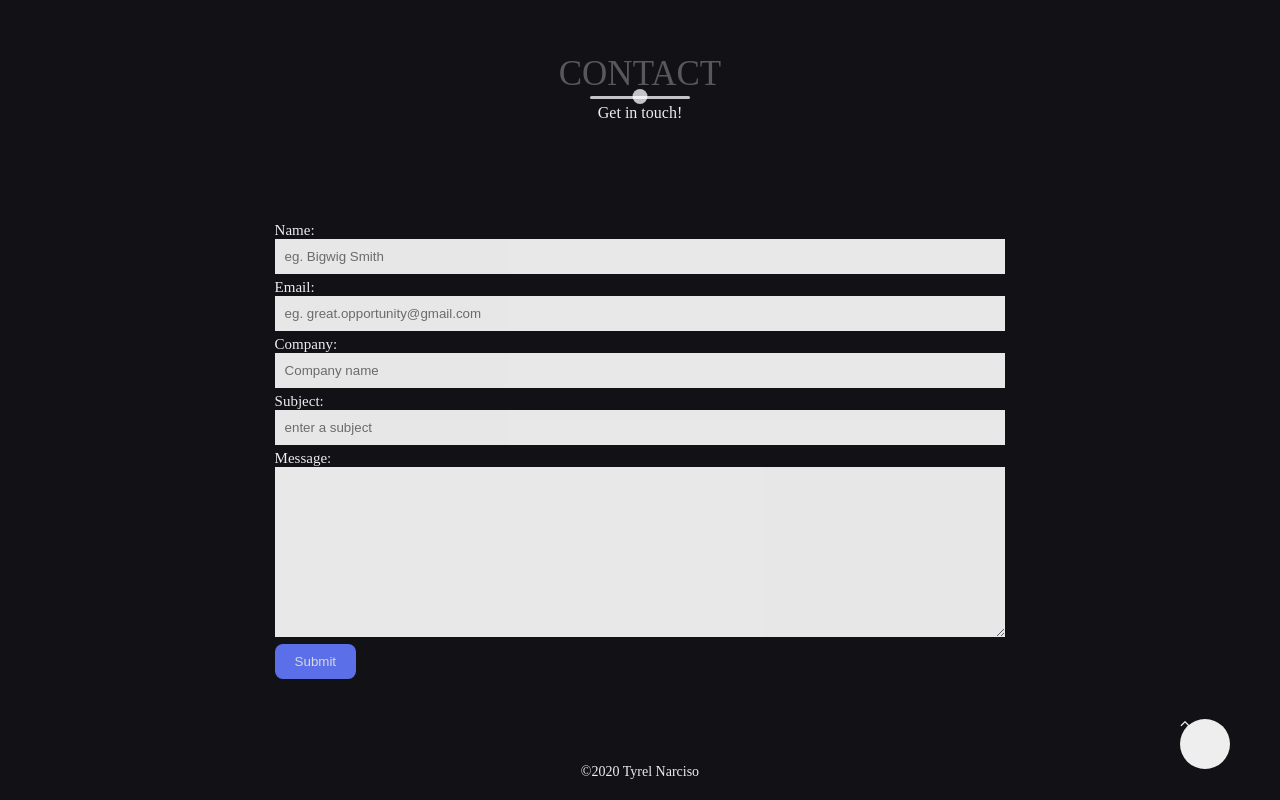
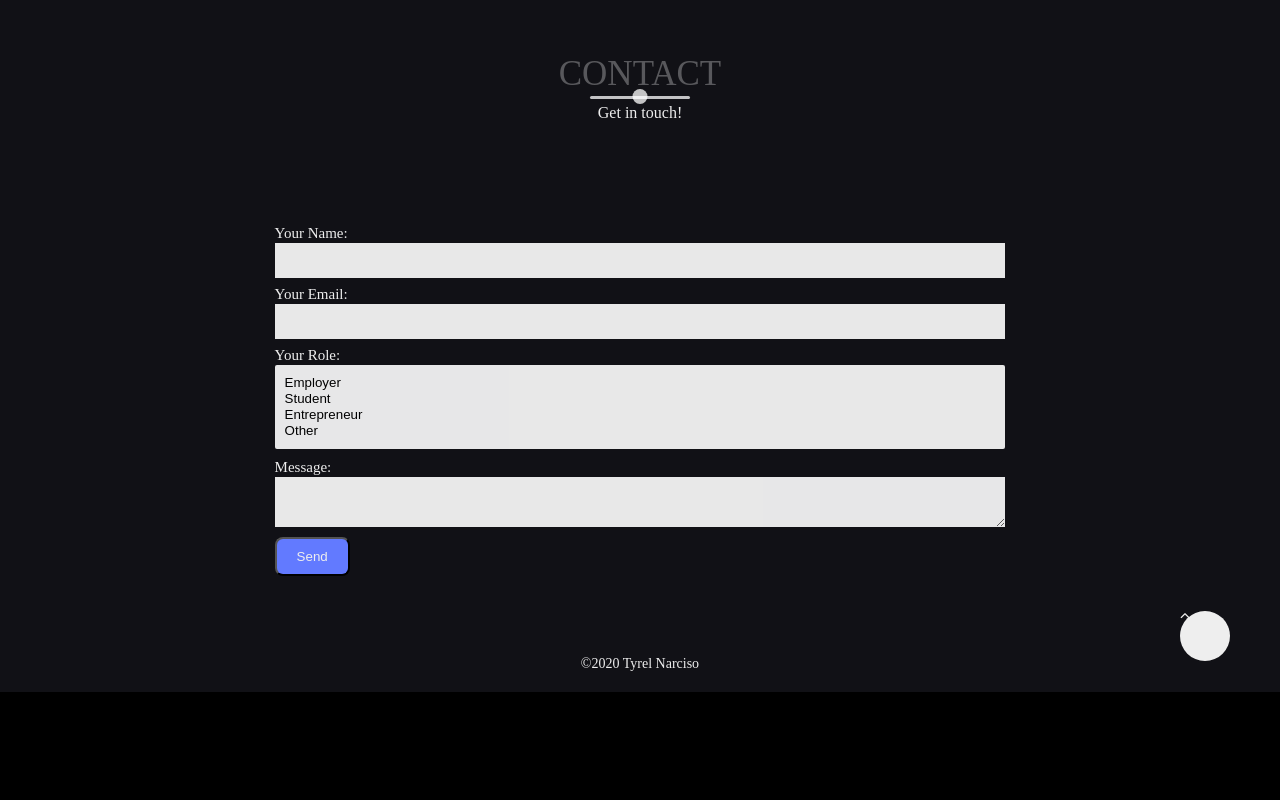
Before and after one commit to TyrelN/Tyrel-Portfolio, a plain HTML site: page index copy.html in a window 1280 px wide. Shown: the part 4198-4998 px from the top of the page. After the commit the page ends 4890 px from the top, so only its background shows below. Drawn offline with nearby package versions, Linux system fonts and the light colour scheme; a web font is replaced by a local one.

Commit message:
refactored after netlify optimizations

```diff
--- a/index copy.html
+++ b/index copy.html
@@ -2,7 +2,7 @@
 <html lang="en">
   <head>
     <link rel="stylesheet" href="https://unpkg.com/aos@next/dist/aos.css" />
-    <link rel="stylesheet" href="main.min.css" />
+    <link rel="stylesheet" href="main.css" />
     <link rel="stylesheet" href="https://use.typekit.net/fjk4zyq.css">
     <meta charset="UTF-8" />
     <link href="https://fonts.googleapis.com/css?family=Mystery+Quest&display=swap" rel="stylesheet">
@@ -249,20 +249,30 @@
                                 <h1>Contact</h1>
                                 <h6>Get in touch!</h6>
                             </div>
-                            <form id = "myForm" action="https://app.99inbound.com/api/e/k9LaDpoK" method = "POST" target="_blank" data-aos="fade-up" data-aos-delay="300">
-                                <label for="name">Name:</label>
-                                <input type = "text" id="name" name="name" placeholder="eg. Bigwig Smith" required>
-                                <label for="email">Email:</label>
-                                <input type = "email" id="email" name="email" placeholder="eg. great.opportunity@gmail.com" required>
-                                <label for="company">Company:</label>
-                                <input type = "text" id="company" name="company" placeholder="Company name" >
-                                <label for="subject">Subject:</label>
-                                <input type = "text" id="subject" name="subject" placeholder="enter a subject" required>
-                                <label for="message">Message:</label>
-                                <textarea name="message" id="message" cols="10" rows="10" required></textarea>
-                                <input type="submit" name="submit">
-                                <!-- <button type = "button" onclick="sendEmail()" value="send an email to me">Submit</button> -->
-                            </form>
+                            <form id = "myForm" name = "contact" method = "POST" data-netlify = "true" target="_blank" data-aos="fade-up" data-aos-delay="300">
+
+                                <p>
+                                  <label>Your Name: <input type="text" name="name" /></label>
+                                </p>
+                                <p>
+                                  <label>Your Email: <input type="email" name="email" /></label>
+                                </p>
+                                <p>
+                                  <label>Your Role: <select name="role[]" multiple>
+                                    <option value="employer">Employer</option>
+                                    <option value="student">Student</option>
+                                    <option value="entrepreneur">Entrepreneur</option>
+                                    <option value="other">Other</option>
+                                  </select></label>
+                                </p>
+                                <p>
+                                  <label>Message: <textarea name="message"></textarea></label>
+                                </p>
+                                <p>
+                                  <button type="submit">Send</button>
+                                </p>
+                              </form>
+
                             </div>
                             </section>
 
@@ -275,7 +285,7 @@
 
     <script src="https://ajax.googleapis.com/ajax/libs/jquery/3.3.1/jquery.min.js"></script>
     <script src="https://unpkg.com/aos@next/dist/aos.js"></script>
-    <script type="text/javascript" src="https://app.99inbound.com/99inbound.js"></script>
-    <script src="main.min.js"></script>
+
+    <script src="main.js"></script>
   </body>
 </html>
--- a/main.css
+++ b/main.css
@@ -46,11 +46,11 @@ License (if not mentioned otherwise in the files): http://www.script-tutorials.c
     background:transparent url(images/twinkling.png) repeat top center;
     z-index:1;
 
-    -moz-animation:move-twink-back 490s linear infinite;
-    -ms-animation:move-twink-back 490s linear infinite;
-    -o-animation:move-twink-back 490s linear infinite;
-    -webkit-animation:move-twink-back 490s linear infinite;
-    animation:move-twink-back 490s linear infinite;
+    -moz-animation:move-twink-back 500s linear infinite;
+    -ms-animation:move-twink-back 500s linear infinite;
+    -o-animation:move-twink-back 500s linear infinite;
+    -webkit-animation:move-twink-back 500s linear infinite;
+    animation:move-twink-back 500s linear infinite;
   }
 /* cloud code for traversing across the screen */
   /* @keyframes move-clouds-back {
```
Also changed, not shown: index.html (+1 -1 lines), main.min.css (deleted), main.min.js (deleted).
